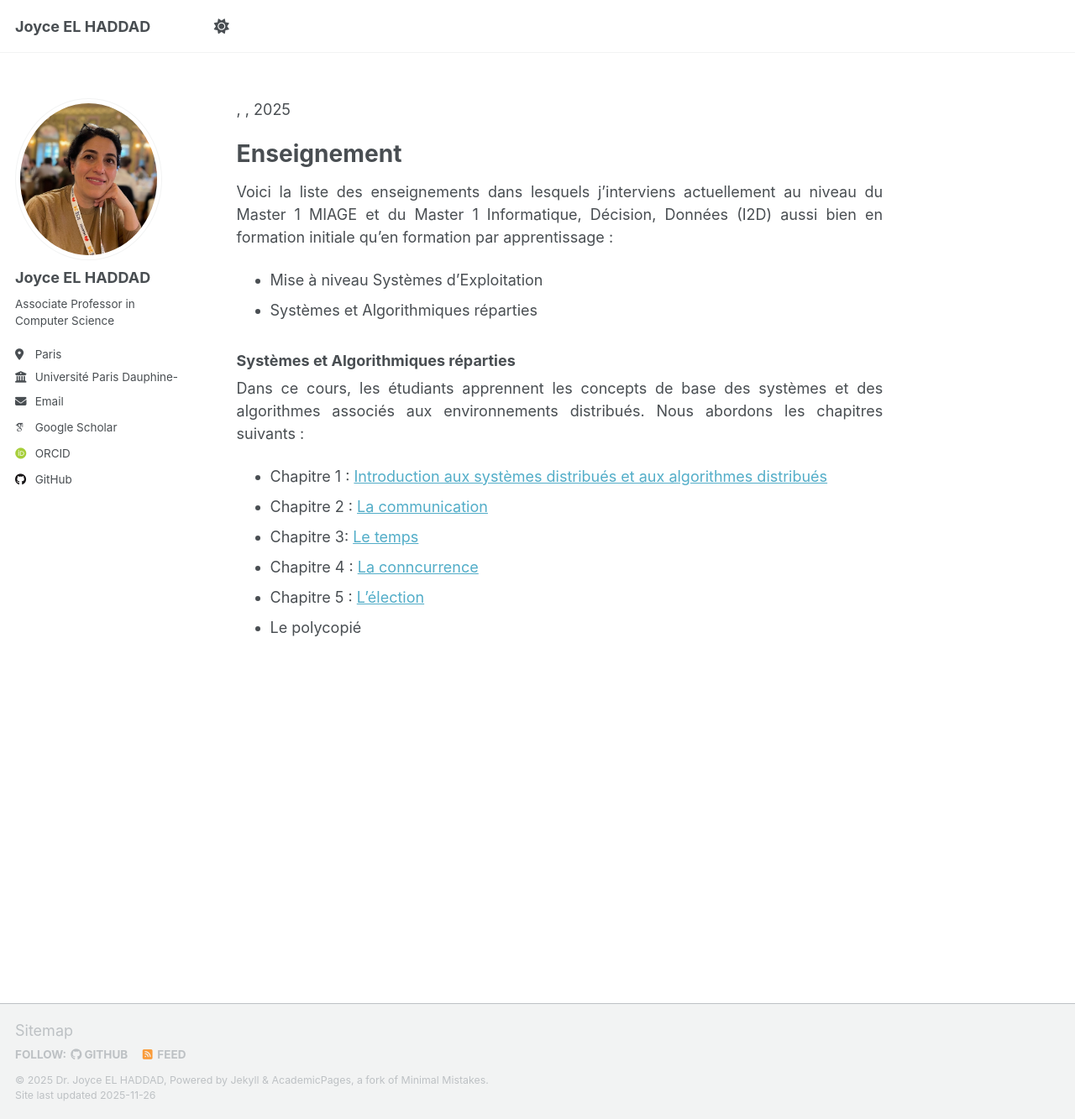
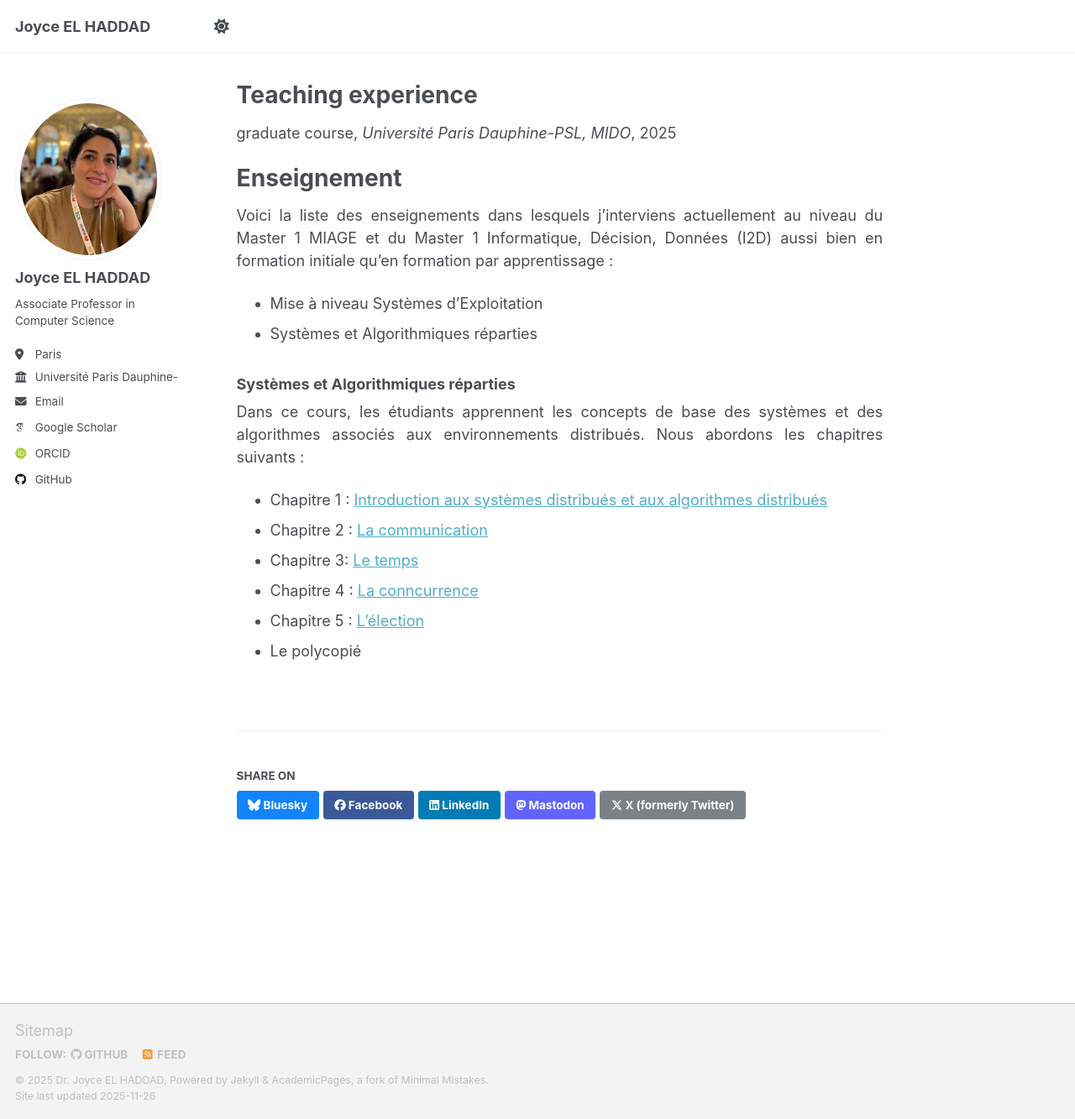
Before and after one commit to joyceelhaddad/joyceelhaddad.github.io, a Jekyll site: the page built from _teaching/25-26-teaching.md, in a window 1280 px wide and 1333 px high. Shown: the whole window at 84% size. Built offline with Jekyll 4.4.1, drawn with Linux system fonts in a browser that asks for light colours; some web fonts are replaced; a script that is not in the unit is left out.

Commit message:
Update 25-26-teaching.md

```diff
--- a/_teaching/25-26-teaching.md
+++ b/_teaching/25-26-teaching.md
@@ -1,7 +1,11 @@
 ---
-title: " "
+title: "Teaching experience"
+collection: teaching
+type: "graduate course"
 permalink: /teaching/
-share: false
+venue: "Université Paris Dauphine-PSL, MIDO"
+date: 2025-09-01
+location: "Paris, France"
 ---
 
 Enseignement
```
